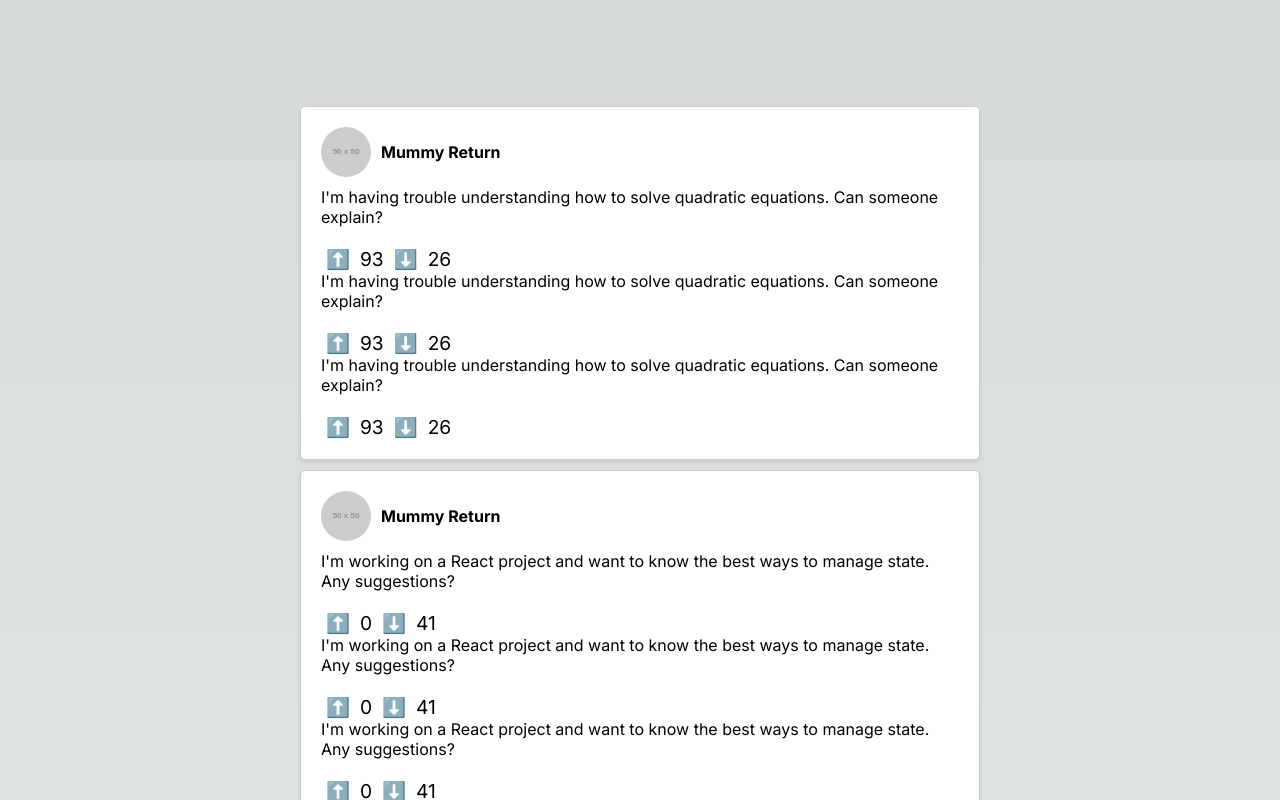
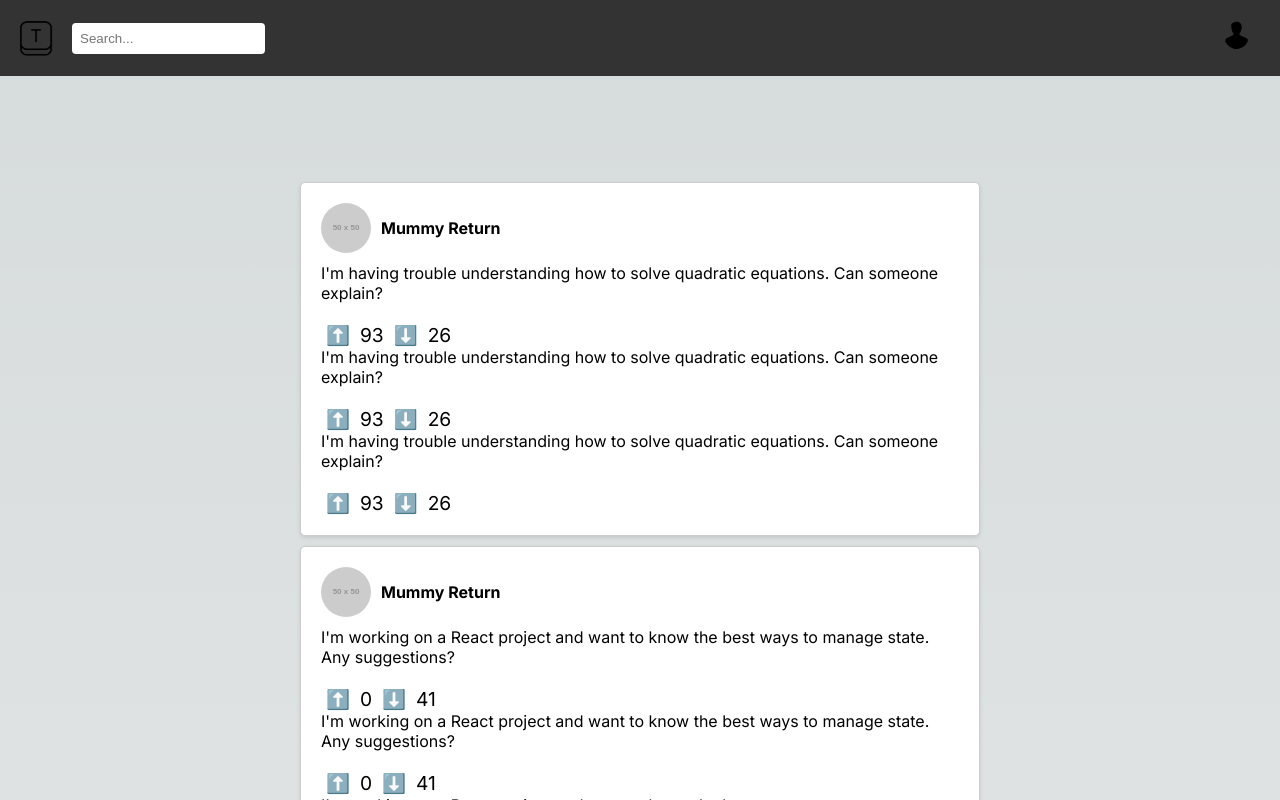
Before and after one commit to naushad2403/Tuning, a Next.js app in the folder client/: page / in a window 1280 px wide. Shown: the top 800 px of the page. Built offline with nearby package versions, Linux system fonts and the light colour scheme.

Commit message:
[feature]: added usermenu and tab nav bar

```diff
--- a/client/src/app/layout.js
+++ b/client/src/app/layout.js
@@ -1,3 +1,4 @@
+import TopNavBar from "@/layouts/TopNavBar";
 import "./globals.css";
 import { Inter } from "next/font/google";
 
@@ -11,7 +12,10 @@ export const metadata = {
 export default function RootLayout({ children }) {
   return (
     <html lang="en">
-      <body className={inter.className}>{children}</body>
+      <body className={inter.className}>
+        <TopNavBar />
+        {children}
+      </body>
     </html>
   );
 }
--- /dev/null
+++ b/client/src/components/UserMenu/UserMenu.jsx
@@ -0,0 +1,31 @@
+import React from "react";
+import styles from "./usermenu.module.css";
+
+const UserMenu = ({ name, email, bio }) => {
+  return (
+    <div className={styles.userMenu}>
+      <div className={styles.profileInfo}>
+        <img
+          className={styles.profilePicture}
+          src="/assets/placeholder.svg"
+          alt="Profile"
+        />
+        <div className={styles.profileDetails}>
+          <h3 className={styles.username}>{name}</h3>
+          <p className={styles.headline}>{email}</p>
+          <p className={styles.location}>{bio}</p>
+        </div>
+      </div>
+      <nav className={styles.menuItems}>
+        <a href="#" className={styles.menuLink}>
+          View Profile
+        </a>
+        <a href="#" className={styles.menuLink}>
+          Logout
+        </a>
+      </nav>
+    </div>
+  );
+};
+
+export default UserMenu;
--- /dev/null
+++ b/client/src/components/UserMenu/usermenu.module.css
@@ -0,0 +1,60 @@
+.userMenu {
+  width: 300px;
+  background-color: #ffffff;
+  border: 1px solid #e1e5e9;
+  border-radius: 8px;
+  padding: 16px;
+  color: black !important;
+  box-shadow: 0px 2px 4px rgba(0, 0, 0, 0.1);
+}
+
+.profileInfo {
+  display: flex;
+  align-items: center;
+  margin-bottom: 16px;
+}
+
+.profilePicture {
+  width: 60px;
+  height: 60px;
+  border-radius: 50%;
+  object-fit: cover;
+  margin-right: 12px;
+}
+
+.profileDetails {
+  flex: 1;
+}
+
+.username {
+  font-size: 1.2rem;
+  margin: 0;
+}
+
+.headline {
+  font-size: 1rem;
+  color: #657786;
+  margin: 4px 0;
+}
+
+.location {
+  font-size: 0.9rem;
+  color: #657786;
+  margin: 0;
+}
+
+.menuItems {
+  margin-top: 16px;
+}
+
+.menuLink {
+  display: block;
+  color: #1a1a1a;
+  text-decoration: none;
+  padding: 8px 0;
+  transition: background-color 0.2s ease;
+}
+
+.menuLink:hover {
+  background-color: #f3f4f6;
+}
--- /dev/null
+++ b/client/src/layouts/TopNavBar.jsx
@@ -0,0 +1,37 @@
+"use client";
+import { useState } from "react";
+import "./topnavbar.css";
+import UserMenu from "@/components/UserMenu/UserMenu";
+
+const TopNavBar = () => {
+  const [isDropdownOpen, setIsDropdownOpen] = useState(false);
+
+  const toggleDropdown = () => {
+    setIsDropdownOpen(!isDropdownOpen);
+  };
+
+  return (
+    <nav className="top-navbar">
+      <div className="left-section">
+        <img src="/assets/logo.png" alt="Logo" className="logo" />
+        <input type="text" placeholder="Search..." className="search-bar" />
+      </div>
+      <div className="right-section">
+        <div className="user-icon" onClick={toggleDropdown}>
+          <img src="/assets/placeholder.svg" alt="User Icon" />
+          {isDropdownOpen && (
+            <div className="dropdown">
+              <UserMenu
+                name={"Mehak"}
+                email={"b7mehak@gmail.com"}
+                bio={"Working on my skills"}
+              />
+            </div>
+          )}
+        </div>
+      </div>
+    </nav>
+  );
+};
+
+export default TopNavBar;
--- /dev/null
+++ b/client/src/layouts/topnavbar.css
@@ -0,0 +1,59 @@
+.top-navbar {
+  display: flex;
+  justify-content: space-between;
+  align-items: center;
+  padding: 16px;
+  background-color: #333;
+  color: white;
+}
+
+.left-section {
+  display: flex;
+  align-items: center;
+}
+
+.logo {
+  width: 40px;
+  height: 40px;
+  margin-right: 16px;
+}
+
+.search-bar {
+  padding: 8px;
+  border: none;
+  border-radius: 4px;
+}
+
+.right-section {
+  display: flex;
+  align-items: center;
+  cursor: pointer;
+}
+
+.user-icon img {
+  width: 40px;
+  height: 40px;
+  border-radius: 50%;
+  margin-right: 8px;
+}
+
+.dropdown {
+  position: absolute;
+  top: 60px;
+  right: 16px;
+
+  border-radius: 4px;
+
+  padding: 8px;
+}
+
+ul {
+  list-style: none;
+  padding: 0;
+  margin: 0;
+}
+
+li {
+  padding: 8px;
+  cursor: pointer;
+}
```
Also changed, not shown: client/public/assets/logo.png (added), client/public/assets/placeholder.svg (added).
